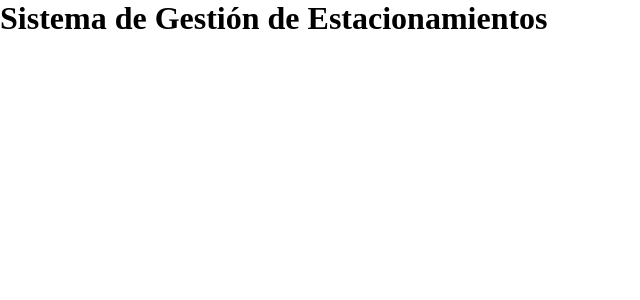
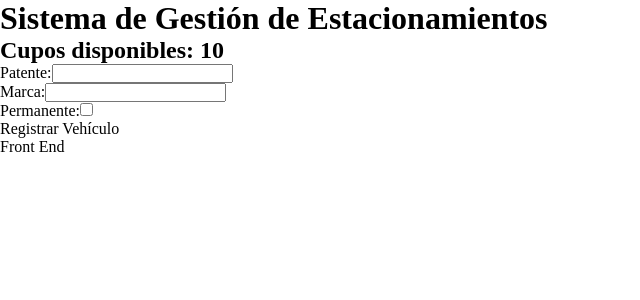
Before and after one commit to diegolignai/estacionamiento-app, a React (Vite) app in the folder estacionamiento-app/: page / in a window 1280 px wide. Shown: the top 300 px of the page, without its empty margins (0-640 px from the left). Built offline with nearby package versions, Linux system fonts and the light colour scheme.

Commit message:
Agregar formulario y validaciones

```diff
--- a/estacionamiento-app/src/App.jsx
+++ b/estacionamiento-app/src/App.jsx
@@ -1,4 +1,13 @@
+import Formulario from "./components/Formulario";
+import { useState } from "react";
+
 function App() {
+  const [vehiculos, setVehiculos] = useState([]);
+
+  const agregarVehiculo = (vehiculo) => {
+    setVehiculos([...vehiculos, vehiculo]);
+  };
+
   return (
     <>
       <header>
@@ -6,14 +15,15 @@ function App() {
       </header>
 
       <main>
-        <p></p>
+        <h2>Cupos disponibles: {10 - vehiculos.length}</h2>
+        <Formulario agregarVehiculo={agregarVehiculo} />
       </main>
 
       <footer>
-        <p></p>
+        <p>Front End</p>
       </footer>
     </>
-  )
+  );
 }
 
-export default App
+export default App;
--- a/estacionamiento-app/src/components/Formulario.jsx
+++ b/estacionamiento-app/src/components/Formulario.jsx
@@ -0,0 +1,69 @@
+import { useState } from "react";
+
+function Formulario({ agregarVehiculo }) {
+    const [patente, setPatente] = useState("");
+    const [marca, setMarca] = useState("");
+    const [permanente, setPermanente] = useState(false);
+
+    const manejarSubmit = (e) => {
+        e.preventDefault();
+
+        const regexPatente = /^[A-Z]{4}[0-9]{2}$/;
+
+        if (!patente || !marca) {
+            alert("Todos los campos son obligatorios");
+            return;
+        }
+
+        if (!regexPatente.test(patente.toUpperCase())) {
+            alert("La patente debe tener 4 letras y 2 números (Ej: ABCD12)");
+            return;
+        }
+
+        const nuevoVehiculo = {
+            patente: patente.toUpperCase(),
+            marca,
+            permanente
+        };
+
+        agregarVehiculo("");
+        setMarca("");
+        setPermanente(false);
+    };
+
+    return (
+        <form onSubmit={manejarSubmit}>
+            <div>
+                <label>Patente:</label>
+                <input
+                    type="text"
+                    value={patente}
+                    onChange={(e) => setPatente(e.target.value)}
+                />
+            </div>
+
+            <div>
+                <label>Marca:</label>
+                <input
+                    type="text"
+                    value={marca}
+                    onChange={(e) => setMarca(e.target.value)}
+                />
+            </div>
+
+            <div>
+                <label>Permanente:</label>
+                <input
+                    type="checkbox"
+                    checked={permanente}
+                    onChange={(e) => setPermanente(e.target.checked)}
+                />
+            </div>
+
+            <buttton type="submit">Registrar Vehículo</buttton>
+
+        </form>
+    );
+}
+
+export default Formulario;
```
